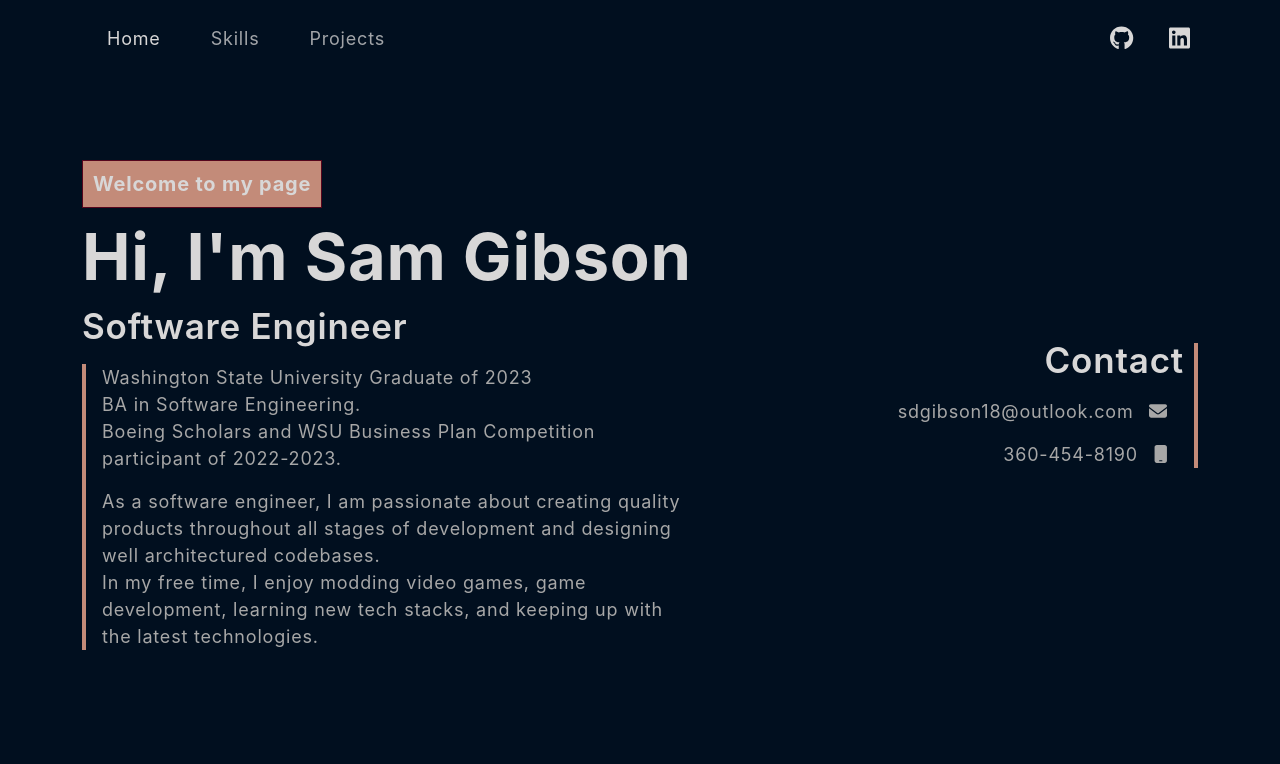
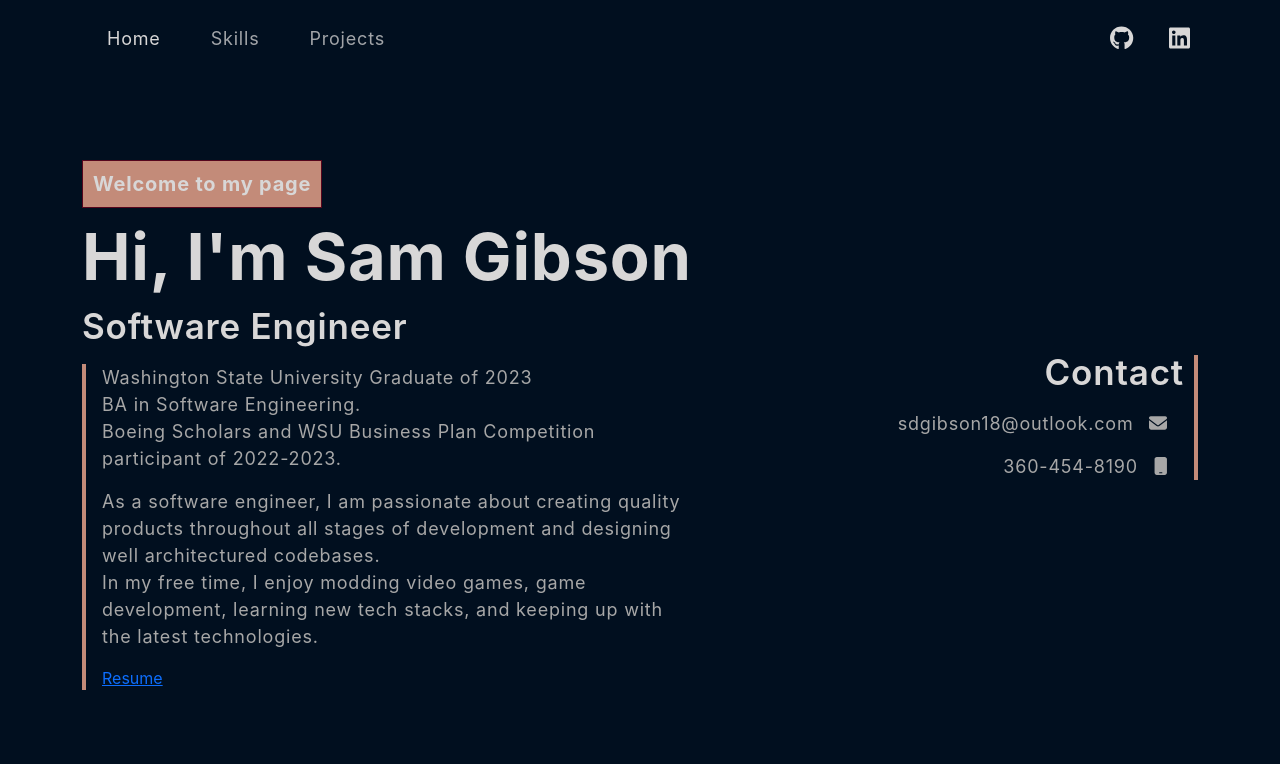
Before and after one commit to dragoni7/samuel-gibson, a React (Create React App) app: page / in a window 1280 px wide. Shown: the top 764 px of the page. Built offline with nearby package versions, Linux system fonts and the light colour scheme.

Commit message:
Added resume

```diff
--- a/src/components/Banner.js
+++ b/src/components/Banner.js
@@ -1,5 +1,6 @@
 import { Container, Row, Col } from "react-bootstrap"
 import { FontAwesomeIcon } from '@fortawesome/react-fontawesome'
+import resume from '../assets/files/SamuelGibsonResume.pdf'
 
 function Banner() {
 
@@ -25,6 +26,8 @@ function Banner() {
                             <br />
                             In my free time, I enjoy modding video games, game development, learning new tech stacks, and keeping up with the latest technologies.
                             </p>
+
+                            <a href={resume} target="_blank" type="application/pdf">Resume</a>
 
                         </div>
                     </Col>
```
Also changed, not shown: 1 other file (tests, documents, lock files or other folders).
